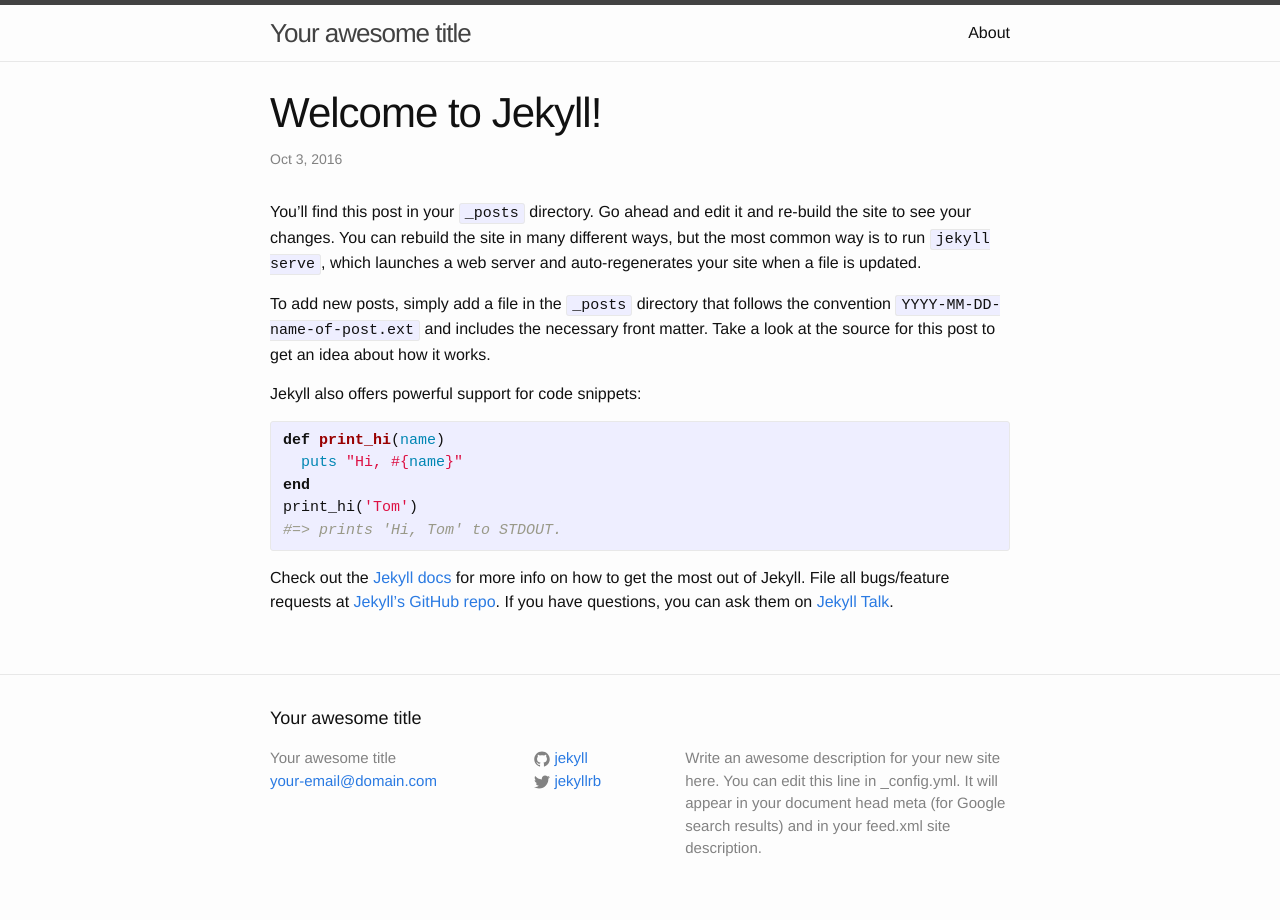
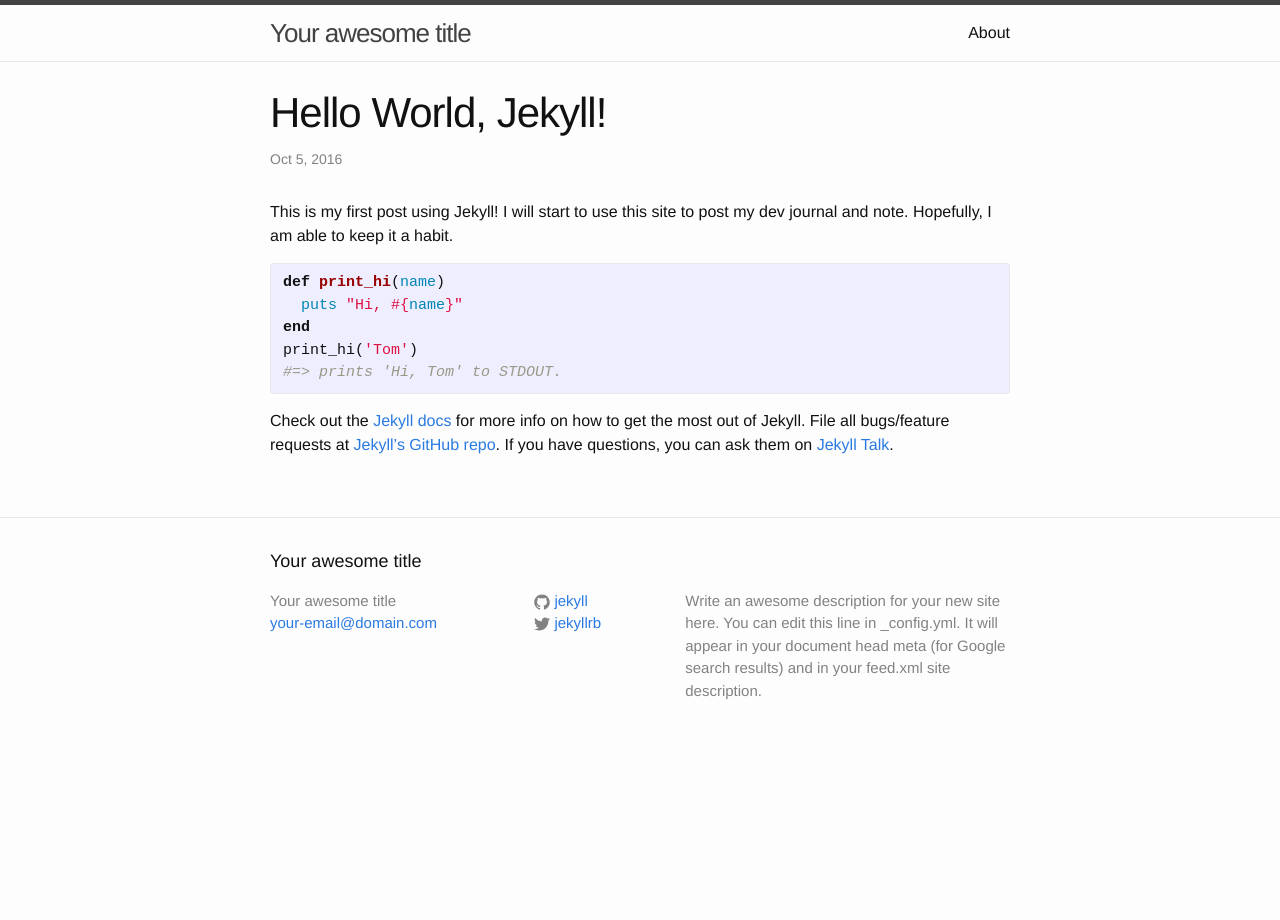
Before and after one commit to hofutsai15/hofutsai15.github.io, a Jekyll site: the page built from _posts/2016-10-02-welcome-to-jekyll.markdown, in a window 1280 px wide. Built offline with Jekyll 4.4.1, drawn with Linux system fonts in a browser that asks for light colours.

Commit message:
Tweak the template post to generate my first post

```diff
--- a/_posts/2016-10-02-welcome-to-jekyll.markdown
+++ b/_posts/2016-10-02-welcome-to-jekyll.markdown
@@ -1,14 +1,10 @@
 ---
 layout: post
-title:  "Welcome to Jekyll!"
-date:   2016-10-02 20:59:49 -0400
+title:  "Hello World, Jekyll!"
+date:   2016-10-04 22:21:49 -0400
 categories: jekyll update
 ---
-You’ll find this post in your `_posts` directory. Go ahead and edit it and re-build the site to see your changes. You can rebuild the site in many different ways, but the most common way is to run `jekyll serve`, which launches a web server and auto-regenerates your site when a file is updated.
-
-To add new posts, simply add a file in the `_posts` directory that follows the convention `YYYY-MM-DD-name-of-post.ext` and includes the necessary front matter. Take a look at the source for this post to get an idea about how it works.
-
-Jekyll also offers powerful support for code snippets:
+This is my first post using Jekyll! I will start to use this site to post my dev journal and note. Hopefully, I am able to keep it a habit.
 
 {% highlight ruby %}
 def print_hi(name)
```
